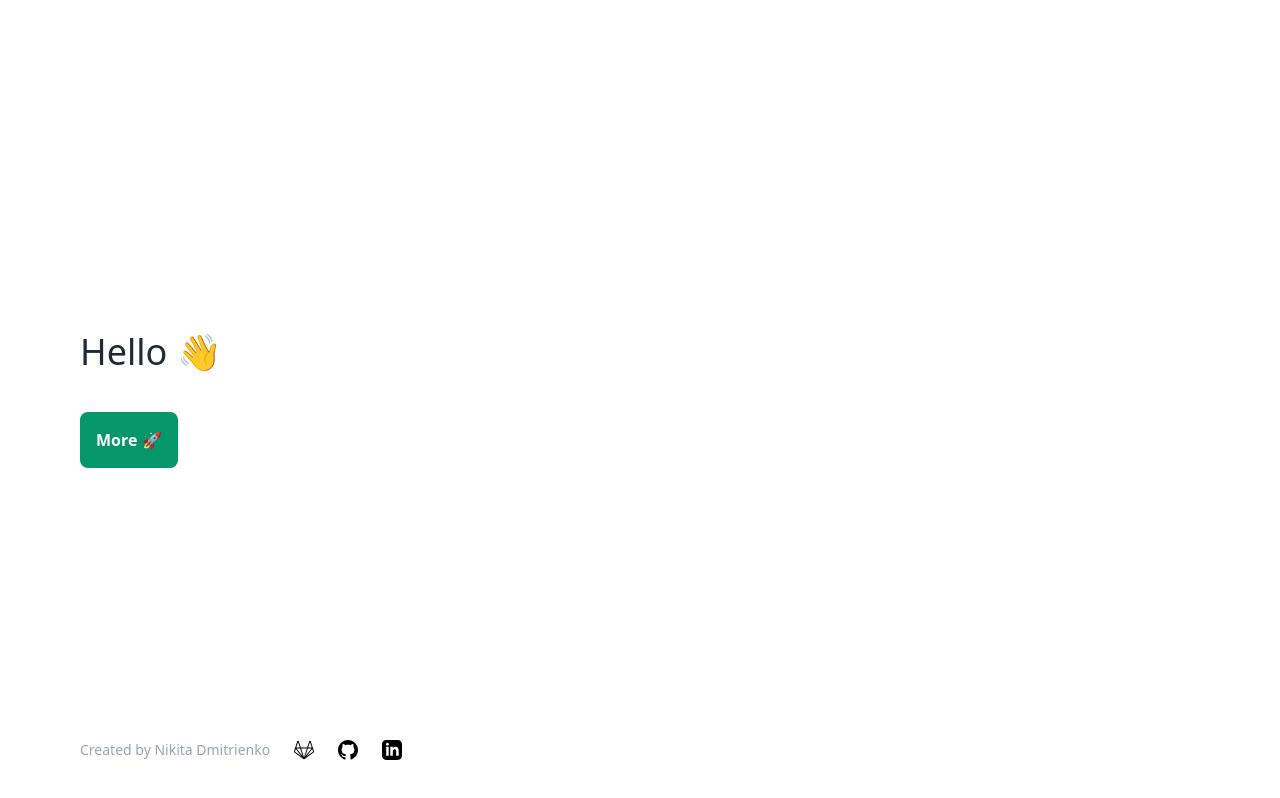
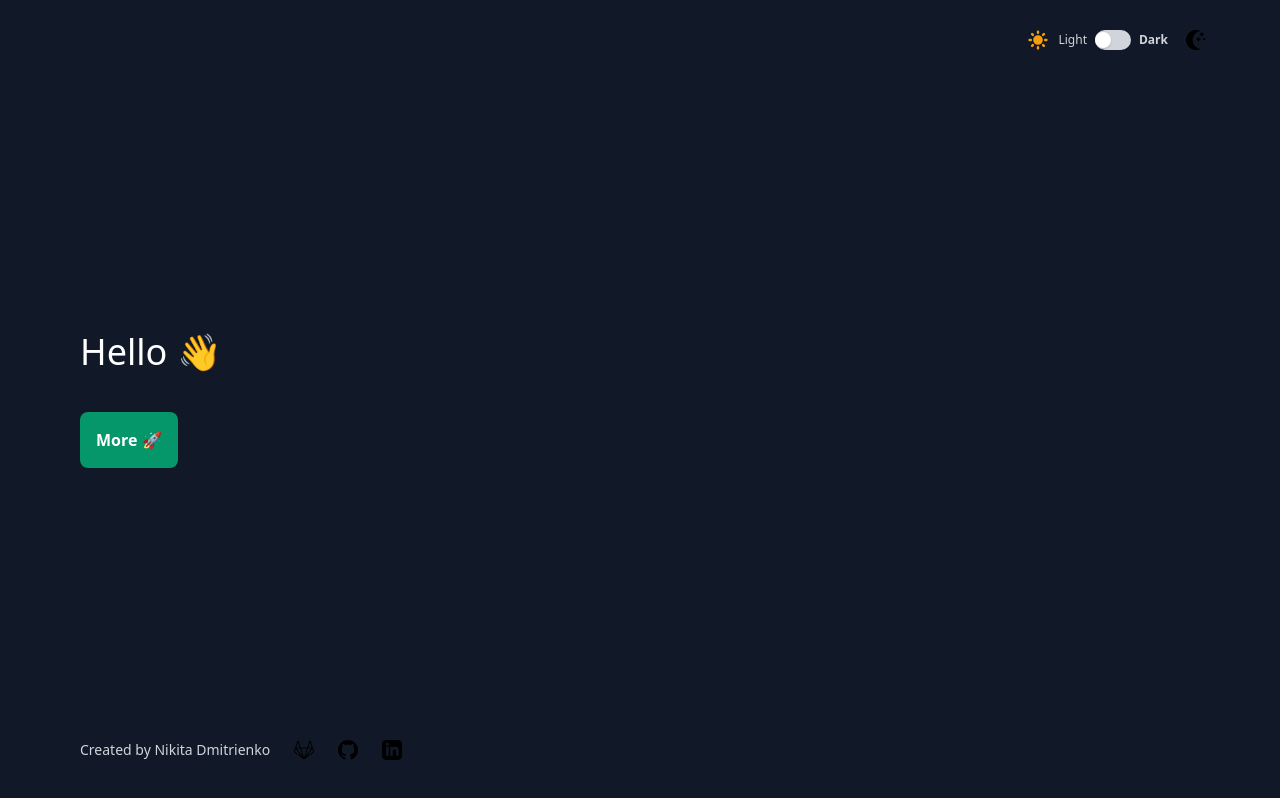
Before and after one commit to nikita-dmitrienko/evil-insults, a React (Create React App) app: page / in a window 1280 px wide. Built offline with nearby package versions, Linux system fonts and the light colour scheme; no server answers.

Commit message:
Implement dark/light themes

```diff
--- a/src/App.css
+++ b/src/App.css
@@ -1,38 +1,8 @@
-.App {
-  text-align: center;
+#checkbox:checked + label .switch-ball{
+  background-color: white;
+  transform: translateX(1.2em);
 }
 
-.App-logo {
-  height: 40vmin;
-  pointer-events: none;
+#checkbox + label .switch-ball{
+  transition: transform 0.3s linear;
 }
-
-@media (prefers-reduced-motion: no-preference) {
-  .App-logo {
-    animation: App-logo-spin infinite 20s linear;
-  }
-}
-
-.App-header {
-  background-color: #282c34;
-  min-height: 100vh;
-  display: flex;
-  flex-direction: column;
-  align-items: center;
-  justify-content: center;
-  font-size: calc(10px + 2vmin);
-  color: white;
-}
-
-.App-link {
-  color: #61dafb;
-}
-
-@keyframes App-logo-spin {
-  from {
-    transform: rotate(0deg);
-  }
-  to {
-    transform: rotate(360deg);
-  }
-}
--- a/src/App.js
+++ b/src/App.js
@@ -1,15 +1,46 @@
+import { useState } from 'react';
 import './App.css';
+import './styles/output.css'
 import Footer from './components/Footer';
 import Insult from './components/Insult';
-import './styles/output.css'
 
 
 function App() {
+  const [isDark, toggleScheme] = useState(true);
+
+  const handleClick = () => toggleScheme(!isDark);
+
   return (
-    <div className="bg-white dark:bg-gray-900 p-20 h-screen flex justify-center items-start flex-col">
-      <h1 className="text-4xl text-gray-800 dark:text-white">Hello 👋</h1>
-      <Insult />
-      <Footer />
+    <div className={isDark ? "dark" : null}>
+      <div className="bg-white dark:bg-gray-900 p-20 h-screen flex justify-center items-start flex-col">
+
+        <div className="flex items-center justify-center mx-auto absolute top-5 right-16">
+            <button className="h-10 w-10 flex justify-center items-center focus:outline-none text-yellow-500" onClick={handleClick}>
+                <svg className="w-6 h-6" fill="currentColor" viewBox="0 0 20 20" xmlns="http://www.w3.org/2000/svg"><path fillRule="evenodd" d="M10 2a1 1 0 011 1v1a1 1 0 11-2 0V3a1 1 0 011-1zm4 8a4 4 0 11-8 0 4 4 0 018 0zm-.464 4.95l.707.707a1 1 0 001.414-1.414l-.707-.707a1 1 0 00-1.414 1.414zm2.12-10.607a1 1 0 010 1.414l-.706.707a1 1 0 11-1.414-1.414l.707-.707a1 1 0 011.414 0zM17 11a1 1 0 100-2h-1a1 1 0 100 2h1zm-7 4a1 1 0 011 1v1a1 1 0 11-2 0v-1a1 1 0 011-1zM5.05 6.464A1 1 0 106.465 5.05l-.708-.707a1 1 0 00-1.414 1.414l.707.707zm1.414 8.486l-.707.707a1 1 0 01-1.414-1.414l.707-.707a1 1 0 011.414 1.414zM4 11a1 1 0 100-2H3a1 1 0 000 2h1z" clipRule="evenodd"></path></svg>
+            </button>
+          <div className="flex justify-end items-center space-x-2 mx-auto relative">
+            <span className="text-xs font-extralight dark:text-gray-300">Light</span>
+            <div>
+              <input type="checkbox" name="theme-switcher" id="checkbox" className="hidden" onClick={handleClick} />
+              <label htmlFor="checkbox" className="cursor-pointer">
+                <div className="w-9 h-5 flex items-center bg-gray-300 rounded-full p2">
+                  <div className="w-4 h-4 bg-white rounded-full shadow switch-ball"></div>
+                </div>
+              </label>
+            </div>
+            <span className="text-xs font-semibold dark:text-gray-300">Dark</span>
+
+            <button className="h-10 w-10 flex justify-center items-center focus:outline-none text-black-500" onClick={handleClick}>
+              <svg xmlns="http://www.w3.org/2000/svg" className="w-5 h-5" viewBox="0 0 24 24"><path d="M12 10.999c1.437.438 2.562 1.564 2.999 3.001.44-1.437 1.565-2.562 3.001-3-1.436-.439-2.561-1.563-3.001-3-.437 1.436-1.562 2.561-2.999 2.999zm8.001.001c.958.293 1.707 1.042 2 2.001.291-.959 1.042-1.709 1.999-2.001-.957-.292-1.707-1.042-2-2-.293.958-1.042 1.708-1.999 2zm-1-9c-.437 1.437-1.563 2.562-2.998 3.001 1.438.44 2.561 1.564 3.001 3.002.437-1.438 1.563-2.563 2.996-3.002-1.433-.437-2.559-1.564-2.999-3.001zm-7.001 22c-6.617 0-12-5.383-12-12s5.383-12 12-12c1.894 0 3.63.497 5.37 1.179-2.948.504-9.37 3.266-9.37 10.821 0 7.454 5.917 10.208 9.37 10.821-1.5.846-3.476 1.179-5.37 1.179z"/></svg>
+            </button>
+          </div>
+
+      </div>
+
+        <h1 className="text-4xl text-gray-800 dark:text-white">Hello 👋</h1>
+        <Insult />
+        <Footer />
+      </div>
     </div>
   );
 }
--- a/src/components/Footer.jsx
+++ b/src/components/Footer.jsx
@@ -1,6 +1,6 @@
 const Footer = () => {
 	return (
-		<footer className="bg-white dark:bg-gray-800 w-2/5 py-8 fixed bottom-0">
+		<footer className="bg-white dark:bg-gray-900 w-2/5 py-8 fixed bottom-0">
 			<div className="max-w-screen-xl mx-auto">
 				<ul className="max-w-screen-md mx-auto text-sm font-light flex flex-nowrap">
 					<li className="my-2 text-gray-400 dark:text-gray-300 dark:hover:text-white transition-colors duration-200 pr-6">
```
